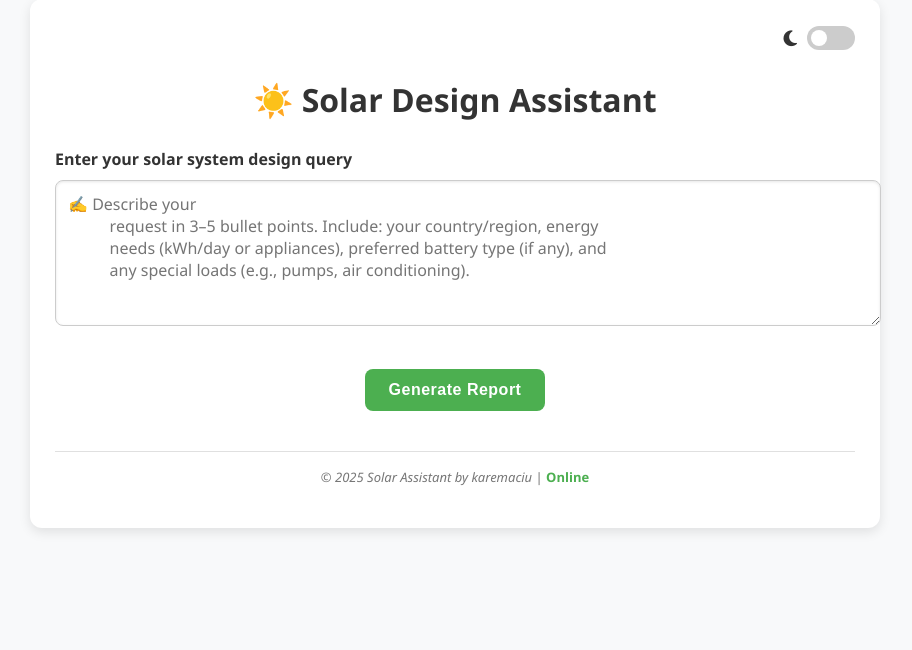
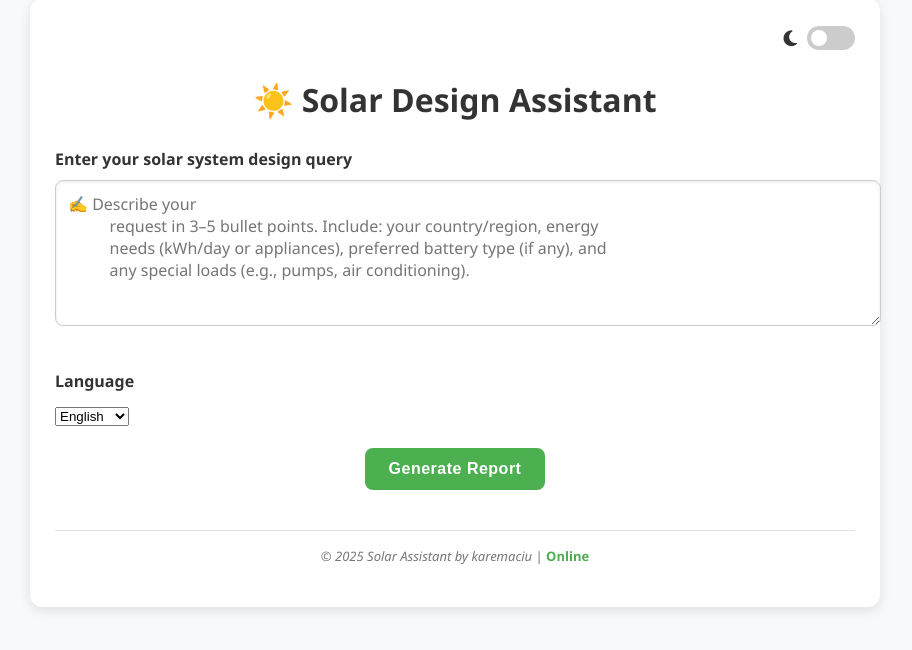
Before and after one commit to Karehmaciu/solar_design_assistant, a Flask app: page / in a window 1280 px wide. Shown: the part 21-671 px from the top of the page, without its empty margins (185-1097 px from the left). Run offline with Flask 2, Linux system fonts and the light colour scheme.

Commit message:
Add language dropdown and instruct AI to respond accordingly

```diff
--- a/app.py
+++ b/app.py
@@ -229,6 +229,19 @@ def create_app(config_name=None):
         if form.validate_on_submit():
             # Input validation is handled by WTForms
             prompt = form.prompt.data
+            # Adjust system prompt to respond in the selected language
+            lang_map = {
+                'en': 'English',
+                'sw': 'Kiswahili',
+                'ar': 'Arabic',
+                'am': 'Amharic',
+                'es': 'Spanish',
+                'fr': 'French'
+            }
+            selected = form.language.data
+            lang_name = lang_map.get(selected, 'English')
+            # Instruct the AI to respond in the chosen language
+            system_prompt = f"{system_prompt}\nPlease respond in {lang_name}."
 
             # Log the request (avoid logging full prompt in production)
             logger.info(f"Processing prompt of length {len(prompt)}")
--- a/forms.py
+++ b/forms.py
@@ -1,5 +1,5 @@
 from flask_wtf import FlaskForm
-from wtforms import StringField, SubmitField, TextAreaField
+from wtforms import StringField, SubmitField, TextAreaField, SelectField
 from wtforms.validators import DataRequired, Length
 
 class PromptForm(FlaskForm):
@@ -9,4 +9,12 @@ class PromptForm(FlaskForm):
                              DataRequired(message="Please enter a prompt."),
                              Length(min=10, max=2000, message="Prompt must be between 10 and 2000 characters.")
                          ])
+    language = SelectField('Language', choices=[
+        ('en', 'English'),
+        ('sw', 'Kiswahili'),
+        ('ar', 'Arabic'),
+        ('am', 'Amharic'),
+        ('es', 'Spanish'),
+        ('fr', 'French')
+    ], default='en')
     submit = SubmitField('Generate Report')
--- a/templates/index.html
+++ b/templates/index.html
@@ -48,6 +48,10 @@
           {% endif %}
         </div>
 
+        <div class="form-group">
+          {{ form.language.label }} {{ form.language() }}
+        </div>
+
         {{ form.submit(class="btn-submit") }}
       </form>
 
```
